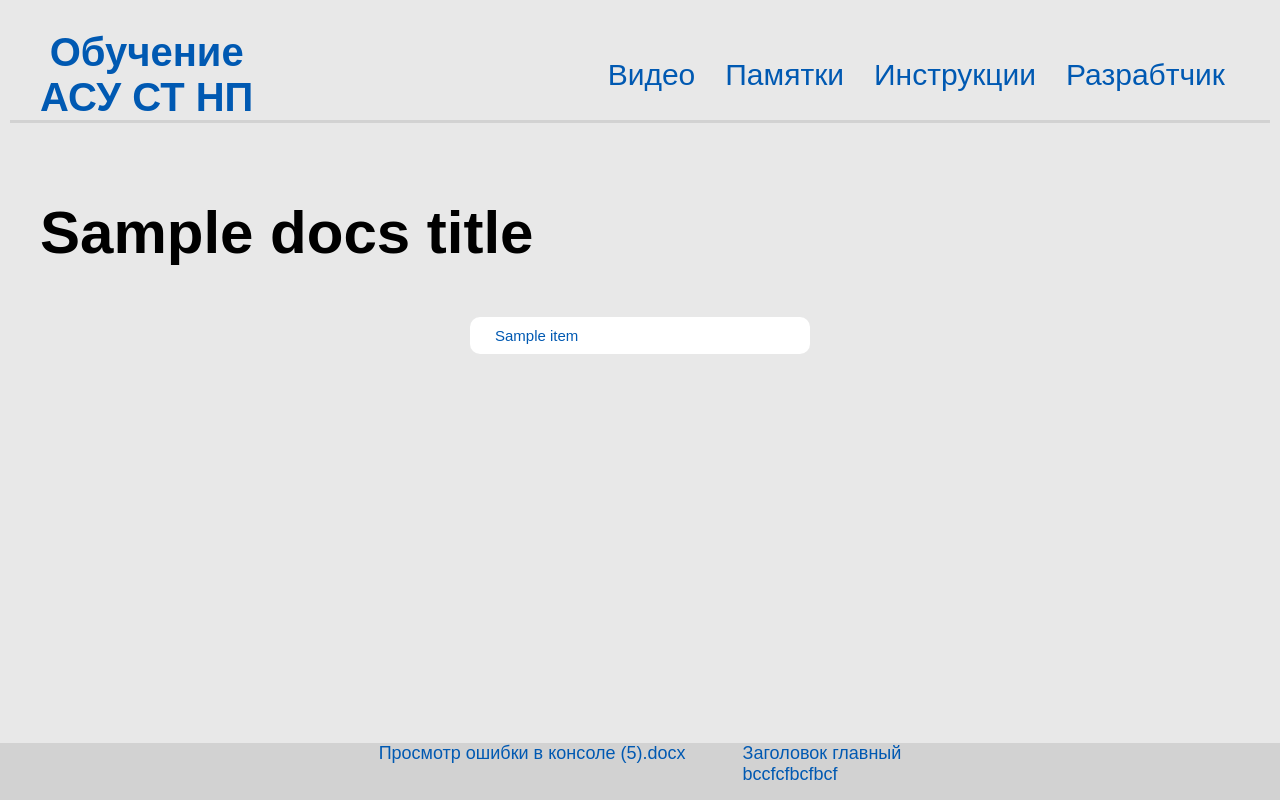
After one commit to mixalych06/asu_st_np, a Flask app: template templates/docs.html in a window 1280 px wide. The commit adds this page. Run offline with Flask 3, Linux system fonts and the light colour scheme; the template is opened without the code that fills it: most values are stand-ins (such as "Sample title", 1, 10 or a date in 2020).

Commit message:
html templates have been created video.html , docs.html

```diff
--- a/main.py
+++ b/main.py
@@ -1,5 +1,6 @@
-from flask import Flask
+from flask import Flask, render_template
 
+from utils.pars_content import parsing_path_doc, parsing_path_video
 
 app = Flask(__name__)
 
@@ -8,23 +9,30 @@ app = Flask(__name__)
 def main_page():
     return 'Hello'
 
+
 @app.route('/video')
-def main_page():
-    return 'Hello'
-
-@app.route('/mimo')
-def main_page():
-    return 'Hello'
-
-@app.route('/manual')
-def main_page():
-    return 'Hello'
-
-@app.route('/author')
-def main_page():
-    return 'Hello'
+def video_page():
+    contents = parsing_path_video()
+    print(contents)
+    return render_template('video.html', video_title='Видео', contents=contents)
 
 
 
+@app.route('/mimo')
+def mimo_page():
+    contents = parsing_path_doc()
+    print(contents)
+    return render_template('docs.html', docs_title='Памятки', contents=contents)
+
+
+@app.route('/manual')
+def manual_page():
+    return 'Hello'
+#
+#
+# @app.route('/author')
+# def main_page():
+#     return 'Hello'
+
 
 app.run(debug=True)
--- a/static/css/styles.css
+++ b/static/css/styles.css
@@ -86,6 +86,10 @@ a {
 /*MAIN*/
 
 .content-list {
+    display: flex;
+    flex-wrap: wrap;
+    justify-content: center;
+    align-content: stretch;
     padding-left: 0;
     margin-top: 0;
     margin-bottom: 0;
@@ -93,16 +97,22 @@ a {
 }
 
 .content-list__item {
+    display: flex;
+    flex-direction: column;
+    width: 300px;
+
 
     background-color: white;
     font-weight: 300;
-    font-size: 25px;
+    font-size: 15px;
     margin-bottom: 10px;
     border-radius: 10px;
     padding-top: 10px;
     padding-bottom: 10px;
-    padding-left: 15px;
+    padding-left: 25px;
     padding-right: 15px;
+    margin-left: 10px;
+    margin-right: 10px;
 }
 
 .page__footer {
--- /dev/null
+++ b/templates/base.html
@@ -0,0 +1,80 @@
+<!DOCTYPE html>
+<html lang="en" class="page">
+<head>
+    <link rel="stylesheet" type="text/css" href="../static/css/fonts.css">
+    <link rel="stylesheet" type="text/css" href="../static/css/styles.css">
+
+    <meta charset="UTF-8">
+    <title>title</title>
+
+</head>
+<body class="page__body">
+<header class="page__header page-header">
+    <div class="container page-header__container">
+        <a class="page-header__logo logo" href="#">
+            Обучение <br>АСУ СТ НП
+        </a>
+        <nav class="page-header__nav">
+            <ul class="page-header__menu main-menu">
+                <li class="main-menu__item">
+                    <a class="main-menu__link" href="/video">Видео</a>
+                </li>
+                <li class="main-menu__item">
+                    <a class="main-menu__link" href="/mimo">Памятки</a>
+                </li>
+                <li class="main-menu__item">
+                    <a class="main-menu__link" href="#">Инструкции</a>
+                </li>
+                <li class="main-menu__item">
+                    <a class="main-menu__link" href="#">Разрабтчик</a>
+                </li>
+            </ul>
+        </nav>
+    </div>
+</header>
+<main class="page__main page-main">
+    {% block main %}
+<!--    <section class="page-main__title">-->
+<!--        <div class="container">-->
+<!--            <h1 class="page-main__title">Заголовок главный</h1>-->
+<!--        </div>-->
+<!--    </section>-->
+<!--    <section class="page-main__content main-content">-->
+<!--        <div class="container">-->
+<!--            <ul class="main-content__list content-list">-->
+<!--                <li class="content-list__item">-->
+<!--                    <a class="content-list__link" href="#">-->
+<!--                    Просмотр ошибки в консоле (5).docx-->
+<!--                    </a>-->
+<!--                </li>-->
+<!--                <li class="content-list__item">-->
+<!--                    <a class="content-list__link" href="#">-->
+<!--                    Заголовок главный<br>bccfcfbcfbcf-->
+<!--                    </a>-->
+<!--                </li>-->
+
+<!--            </ul>-->
+<!--        </div>-->
+<!--    </section>-->
+    {% endblock %}
+</main>
+<footer class="page__footer page-footer">
+    <div class="container footer-container">
+        <ul class="footer-container__list footer-list">
+            <li class="footer-list__item">
+                <a class="footer-list__link" href="#">
+                    Просмотр ошибки в консоле (5).docx
+                </a>
+            </li>
+            <li class="footer-list__item">
+                <a class="footer-list__link" href="#">
+                    Заголовок главный<br>bccfcfbcfbcf
+                </a>
+            </li>
+        </ul>
+    </div>
+</footer>
+
+
+</body>
+</html>
--- /dev/null
+++ b/templates/docs.html
@@ -0,0 +1,25 @@
+{% extends 'base.html' %}
+
+{% block main %}
+
+<section class="page-main__title">
+        <div class="container">
+            <h1 class="page-main__title">{{ docs_title }}</h1>
+        </div>
+    </section>
+    <section class="page-main__content main-content">
+        <div class="container">
+            <ul class="main-content__list content-list">
+            {% for item in contents %}
+                <li class="content-list__item">
+                    <a class="content-list__link" href="{{ item }}">
+                    {{  item.split('/')[-1] }}
+                    </a>
+                </li>
+            {% endfor %}
+            </ul>
+        </div>
+    </section>
+
+
+{% endblock %}
--- a/utils/pars_content.py
+++ b/utils/pars_content.py
@@ -5,21 +5,17 @@ path_doc = '../static/content/Памятки'
 
 
 def parsing_path_video():
-    path_video = '../static/content/Видео'
+    path_video = 'static/content/Видео'
     rez = glob.glob(path_video + '/*/*.mp4')
     rez.extend(glob.glob(path_video + '/*/*.avi'))
     print(rez)
-    for n, item in enumerate(sorted(rez)):
-        print(n + 1, item)
+    return sorted(rez)
 
 
 def parsing_path_doc():
-    path_document = '../static/content/Памятки'
+    path_document = 'static/content/Памятки'
     # path_video = '../static/content/Видео'
     # rez = glob.glob(path_video + '/*/*.docx')
-    rez = (glob.glob(path_document + '/**.docx'))
-    for n, item in enumerate(sorted(rez)):
-        print(n + 1, item)
-
-
-parsing_path_doc()
+    rez = (glob.glob(path_document + '/*.docx'))
+    print(rez)
+    return sorted(rez)
```
Also changed, not shown: templates/video.html (added, +27 -0 lines), 1 other file.
